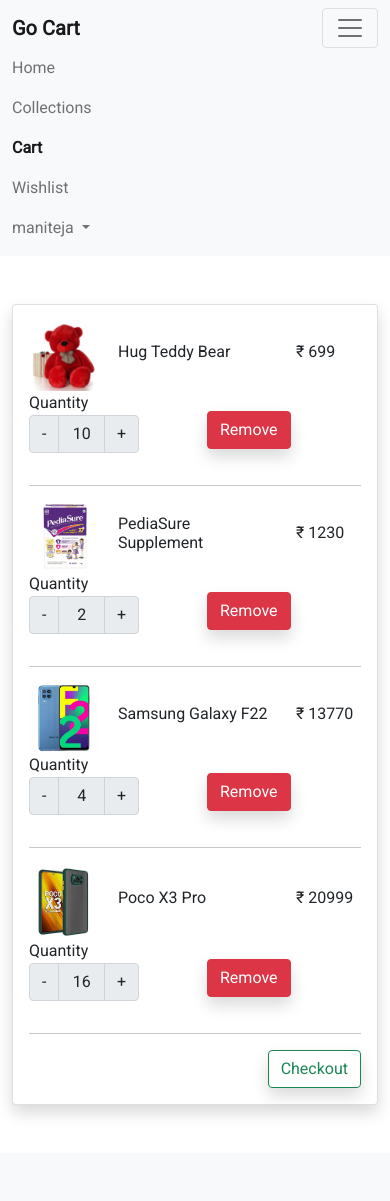
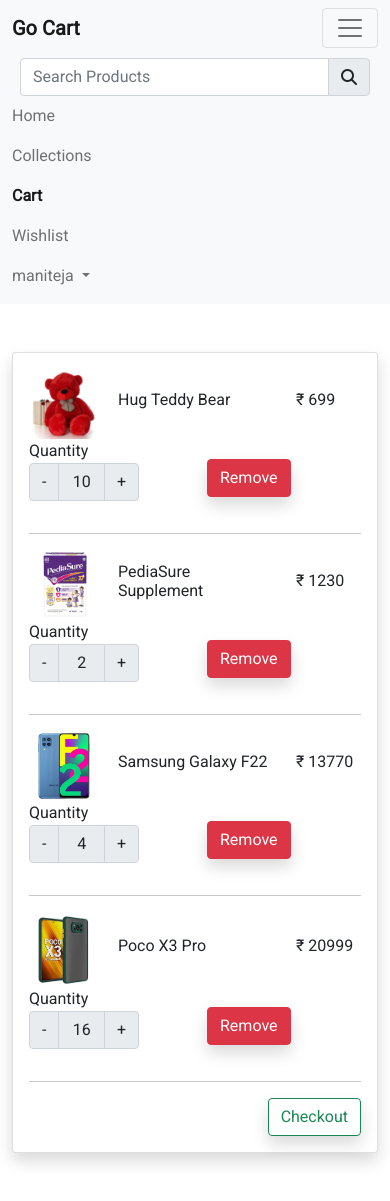
Before and after one commit to katammaniteja/Go-Cart, a Django app: page /cart in a window 390 px wide, after a click that opens the changed part. Before the commit the page ends 1114 px from the top, so only its background shows below. Run offline with Django 3.2, Linux system fonts and the light colour scheme; a user stored in the database is signed in; data comes from the database, SQL or seed files in the repository; both versions use the stored data as it was after the commit; some libraries are stand-ins or nearby versions.

Commit message:
implemented search feature

```diff
--- a/static/css/style.css
+++ b/static/css/style.css
@@ -21,7 +21,18 @@
 .checkoutform input{
   font-size: 14px;
 }
-.input-group{
+.product_data .input-group {
   max-width: 130px;
   min-width: 107px;
 }
+.search_bar{
+  width: 40%;
+  min-width: 350px;
+  margin-left: 10%;
+}
+@media screen and (max-width:992px) {
+  .search_bar{
+    margin:auto;
+    margin-top: 10px;
+  }
+}
--- a/static/js/script.js
+++ b/static/js/script.js
@@ -1,4 +1,21 @@
 $(document).ready(function () {
+    // Search Products
+    $( function() {
+        var availableTags = [];
+        $.ajax({
+            method:"GET",
+            url:"/product_list",
+            success:function(response){
+              availableTags=response;
+              startAutoComplete(availableTags);
+            }
+        });
+        function startAutoComplete(availableTags){
+          $( "#search_products" ).autocomplete({
+            source: availableTags
+          });
+        }
+    } );
 
     // On changing the quantity of item required in input filed
     $(document).on('blur','.qty-input',function(e){
--- a/store/templates/store/inc/navbar.html
+++ b/store/templates/store/inc/navbar.html
@@ -4,7 +4,19 @@
     <button class="navbar-toggler" type="button" data-bs-toggle="collapse" data-bs-target="#navbarNav" aria-controls="navbarNav" aria-expanded="false" aria-label="Toggle navigation">
       <span class="navbar-toggler-icon"></span>
     </button>
+
     <div class="collapse navbar-collapse" id="navbarNav">
+      <!-- Search -->
+      <div class="search_bar">
+        <form action="{% url 'searchproducts' %}" method='post'>
+          {% csrf_token %}
+          <div class="input-group">
+            <input type="text" class="form-control" name="searched_product" id="search_products" required placeholder="Search Products">
+            <button type="submit" class="input-group-text"><i class="fa fa-search"></i></button>
+          </div>
+        </form>
+      </div>
+
       <ul class="navbar-nav ms-auto">
         <li class="nav-item">
           <a class="nav-link {% if request.resolver_match.url_name == 'home' %}active{% endif %}" href="{% url 'home' %}">Home</a>
--- a/store/templates/store/layouts/main.html
+++ b/store/templates/store/layouts/main.html
@@ -20,6 +20,9 @@
   <!-- Default theme -->
   <link rel="stylesheet" href="//cdn.jsdelivr.net/npm/alertifyjs@1.13.1/build/css/themes/default.min.css" />
 
+  <!-- Jquery UI -->
+  <link rel="stylesheet" href="//code.jquery.com/ui/1.13.0/themes/base/jquery-ui.css">
+
   <!-- It is required for working of tawk.to -->
   <meta name="referrer" content="no-referrer-when-downgrade">
 
@@ -41,6 +44,9 @@
 
   <!-- jQuery -->
   <script src="https://code.jquery.com/jquery-3.6.0.min.js" integrity="sha256-/xUj+3OJU5yExlq6GSYGSHk7tPXikynS7ogEvDej/m4=" crossorigin="anonymous"></script>
+
+  <!-- jQuery UI -->
+  <script src="https://code.jquery.com/ui/1.13.0/jquery-ui.js"></script>
 
   <!-- Boostrap JS -->
   <script src="https://cdn.jsdelivr.net/npm/bootstrap@5.0.2/dist/js/bootstrap.bundle.min.js" integrity="sha384-MrcW6ZMFYlzcLA8Nl+NtUVF0sA7MsXsP1UyJoMp4YLEuNSfAP+JcXn/tWtIaxVXM" crossorigin="anonymous"></script>
--- a/store/urls.py
+++ b/store/urls.py
@@ -8,6 +8,9 @@
     path('collections',views.collections,name='collections'),
     path('collections/<str:slug>',views.collectionsView,name="collectionsview"),
     path('collections/<str:cate_slug>/<str:pro_slug>',views.productView,name="productView"),
+
+    path('product_list',views.productListAjax),
+    path('searchproducts',views.searchproducts,name="searchproducts"),
 
     path('register/',authview.register,name='register'),
     path('login/',authview.loginpage,name='loginpage'),
--- a/store/views.py
+++ b/store/views.py
@@ -1,7 +1,8 @@
-from django.shortcuts import render,HttpResponseRedirect
+from django.shortcuts import render,HttpResponseRedirect,redirect
 from .models import Categories,Products
 from django.urls import reverse
 from django.contrib import messages
+from django.http import JsonResponse
 
 # Create your views here.
 def home(request):
@@ -34,3 +35,20 @@
     else:
         messages.error(request,"No such category found");
         return HttpResponseRedirect(reverse('home'))
+
+def productListAjax(request):
+    products=Products.objects.filter(status=0).values_list('name',flat=True)
+    products_list=list(products)
+    return JsonResponse(products_list,safe=False)
+
+def searchproducts(request):
+    if request.method=='POST':
+        searched_product=request.POST.get('searched_product')
+        product=Products.objects.filter(name=searched_product).first()
+        if product:
+            return redirect('collections/'+product.category.slug+'/'+product.slug)
+        else:
+            messages.error(request,"No products found")
+            return redirect(request.META.get("HTTP_REFERER"))
+
+    return redirect(request.META.get("HTTP_REFERER"))
```
Also changed, not shown: db.sqlite3.
